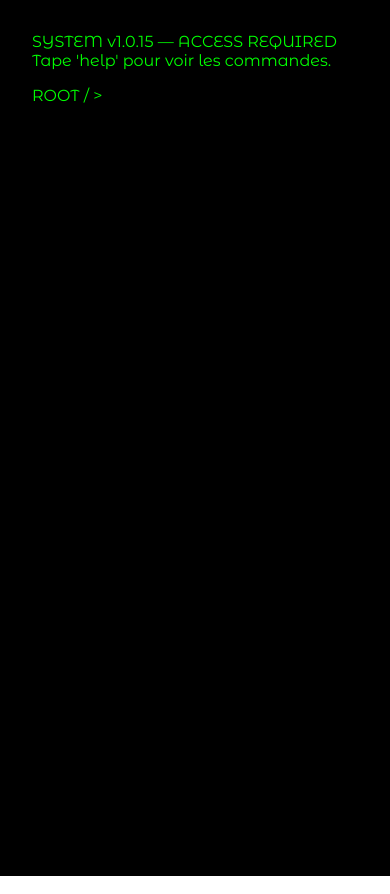
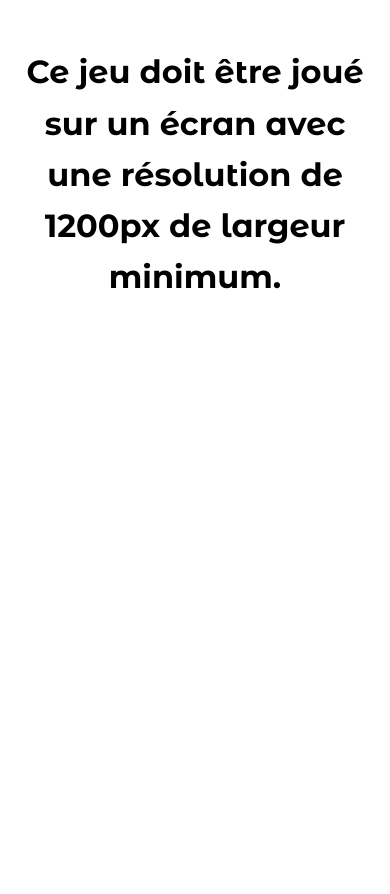
Before and after one commit to pierreyvesdonze/passwords, a React (Create React App) app: page /level1 in a window 390 px wide. Built offline with nearby package versions, Linux system fonts and the light colour scheme.

Commit message:
prevention small screens

```diff
--- a/src/App.js
+++ b/src/App.js
@@ -6,6 +6,7 @@ import Level3 from "./components/chapters/terminal/level3";
 import Level4 from "./components/chapters/terminal/level4";
 import Level5Dashboard from "./components/chapters/croyance/level5/Level5Dashboard";
 import Level6 from "./components/chapters/guerre";
+import ScreenGuard from "./utils/screenGuard";
 
 function App() {
   return (
@@ -13,12 +14,30 @@ function App() {
       <Routes>
         {/* / redirige vers le dernier niveau valide */}
         <Route path="/" element={<RedirectToCurrentLevel />} />
-        <Route path="/level1" element={<Level1 />} />
-        <Route path="/level2" element={<Level2 />} />
-        <Route path="/level3" element={<Level3 />} />
-        <Route path="/level4" element={<Level4 />} />
-        <Route path="/level5" element={<Level5Dashboard />} />
-        <Route path="/level6" element={<Level6 />} />
+
+        <Route path="/level1" element={
+          <ScreenGuard><Level1 /></ScreenGuard>
+        } />
+
+        <Route path="/level2" element={
+          <ScreenGuard><Level2 /></ScreenGuard>
+        } />
+
+        <Route path="/level3" element={
+          <ScreenGuard><Level3 /></ScreenGuard>
+        } />
+
+        <Route path="/level4" element={
+          <ScreenGuard><Level4 /></ScreenGuard>
+        } />
+
+        <Route path="/level5" element={
+          <ScreenGuard><Level5Dashboard /></ScreenGuard>
+        } />
+
+        <Route path="/level6" element={
+          <ScreenGuard><Level6 /></ScreenGuard>
+        } />
       </Routes>
     </Router>
   );
--- /dev/null
+++ b/src/utils/NoSmallScreen.js
@@ -0,0 +1,11 @@
+const NoSmallScreen = () => {
+    return (
+        <div className="flex-vertical-center" style={{ height: '100vh', padding: 25, lineHeight: 1.6, textAlign: 'center' }}>
+            <h1>
+                Ce jeu doit être joué sur un écran avec une résolution de 1200px de largeur minimum.
+            </h1>
+        </div>
+    );
+};
+
+export default NoSmallScreen;
--- /dev/null
+++ b/src/utils/screenGuard.js
@@ -0,0 +1,9 @@
+import React from "react";
+import NoSmallScreen from "./NoSmallScreen";
+
+export default function screenGuard({ children }) {
+  const isSmallScreen = window.innerWidth < 1200;
+
+  if (isSmallScreen) return <NoSmallScreen />;
+  return children;
+}
```
